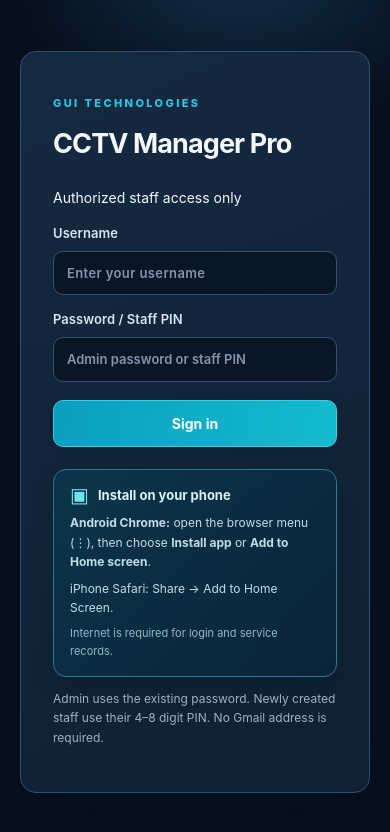
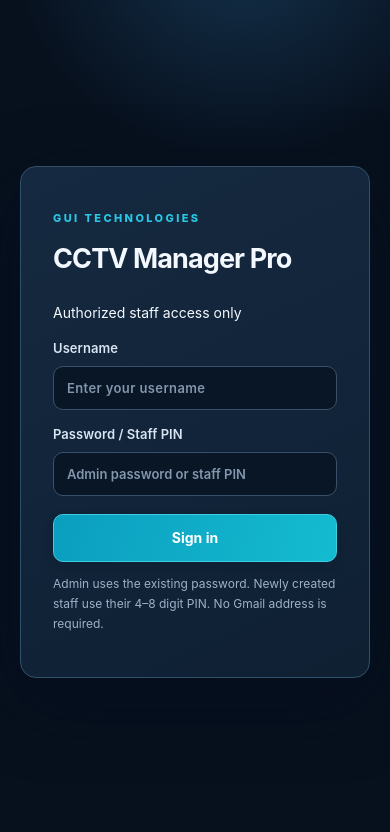
Before and after one commit to guitechnologies-eng/guitechnologies-eng-cctv-manager-pro, a Next.js app: page /login in a window 390 px wide. Shown: the top 832 px of the page. Built offline with nearby package versions, Linux system fonts and the light colour scheme.

Commit message:
ui: remove unnecessary phone installation help from app/login/page.tsx

```diff
--- a/app/login/page.tsx
+++ b/app/login/page.tsx
@@ -1,5 +1,4 @@
 import {signIn} from '../actions/auth'
-import InstallApp from '../components/InstallApp'
 
 export default async function Login({searchParams}:{searchParams:Promise<{error?:string}>}){
  const p=await searchParams
@@ -28,7 +27,6 @@ export default async function Login({searchParams}:{searchParams:Promise<{error?
     </label>
     <button type="submit">Sign in</button>
    </form>
-   <InstallApp/>
    <p className="muted">Admin uses the existing password. Newly created staff use their 4–8 digit PIN. No Gmail address is required.</p>
   </section>
  </main>
```
